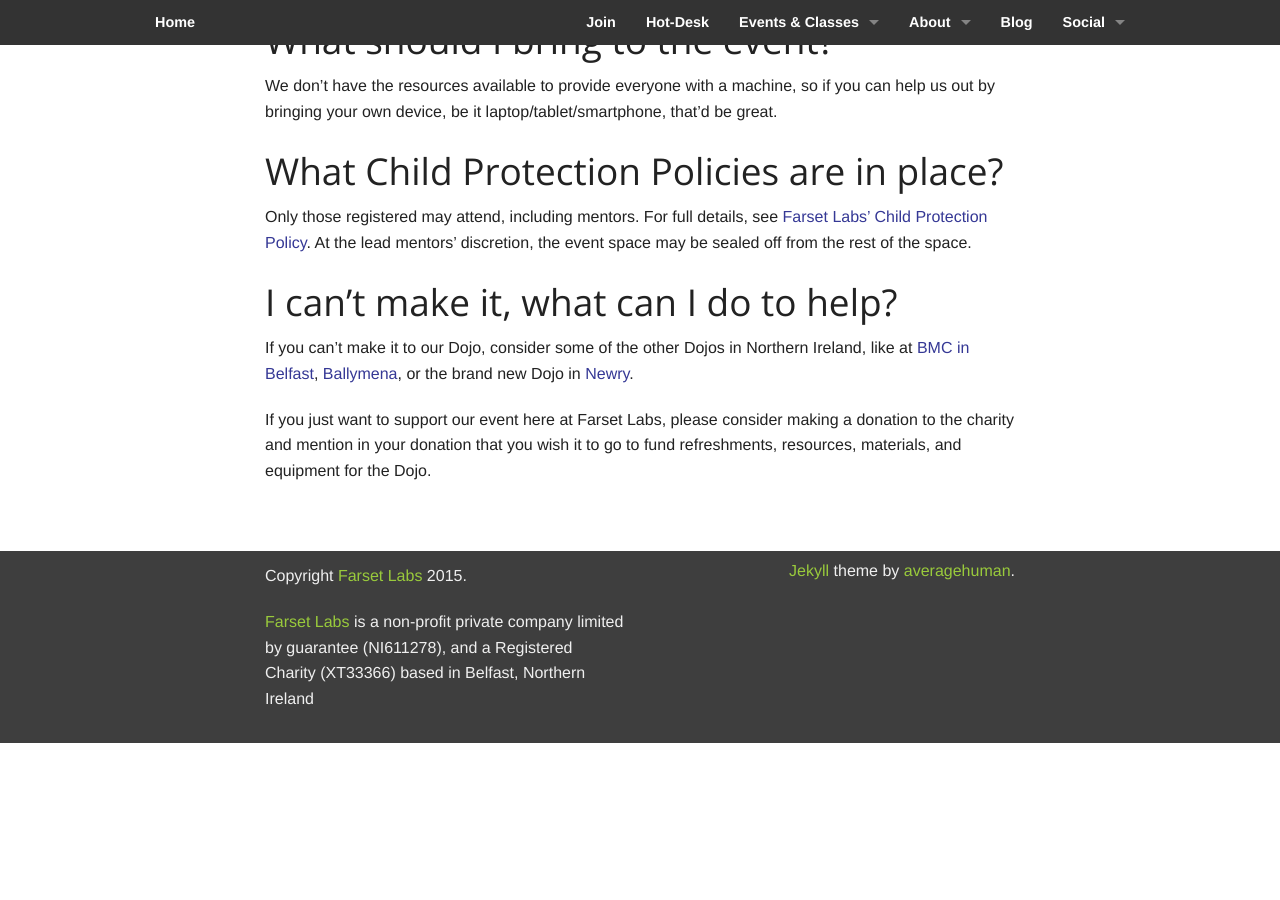
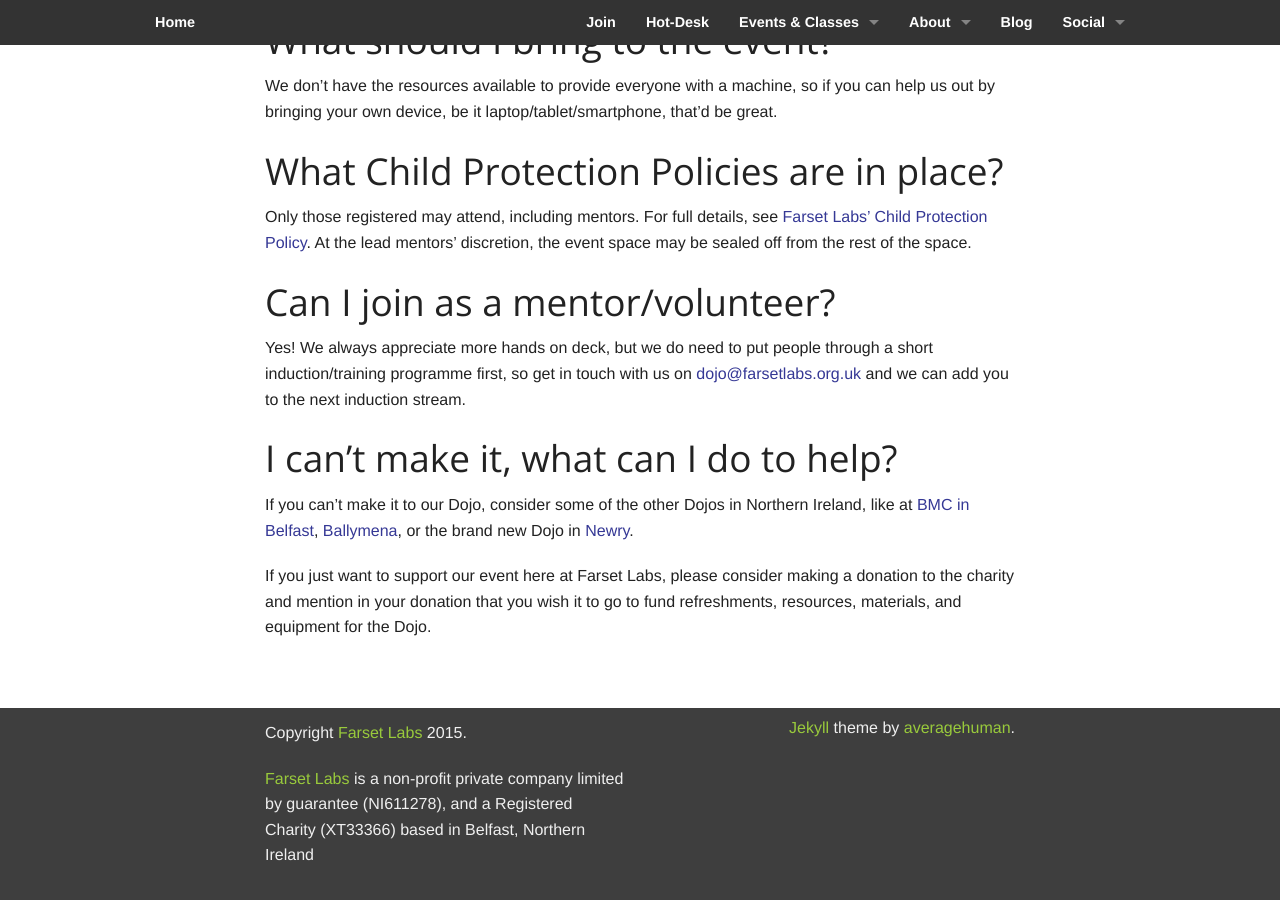
Before and after one commit to FarsetLabs/farsetlabs.github.io, a Jekyll site: the page built from events/coderdojo.md, in a window 1280 px wide and 900 px high, scrolled down 2124 px. Built offline with Jekyll 4.4.1, drawn with Linux system fonts in a browser that asks for light colours; before the commit the page ends 2867 px from its top, so only the background shows below that.

Commit message:
extend call to action for mentors

```diff
--- a/events/coderdojo.md
+++ b/events/coderdojo.md
@@ -43,7 +43,11 @@
 
 Only those registered may attend, including mentors. For full details, see [Farset Labs' Child Protection Policy](/about/child_protection.html). At the lead mentors' discretion, the event space may be sealed off from the rest of the space.
 
-##I can't make it, what can I do to help?
+## Can I join as a mentor/volunteer?
+
+Yes! We always appreciate more hands on deck, but we do need to put people through a short induction/training programme first, so get in touch with us on [dojo@farsetlabs.org.uk](mailto:dojo@farsetlabs.org.uk) and we can add you to the next induction stream.
+
+## I can't make it, what can I do to help?
 
 If you can't make it to our Dojo, consider some of the other Dojos in Northern Ireland, like at [BMC in Belfast](https://zen.coderdojo.com/dojo/110), [Ballymena](https://zen.coderdojo.com/dojo/274), or the brand new Dojo in [Newry](https://zen.coderdojo.com/dojo/45).
 
```
